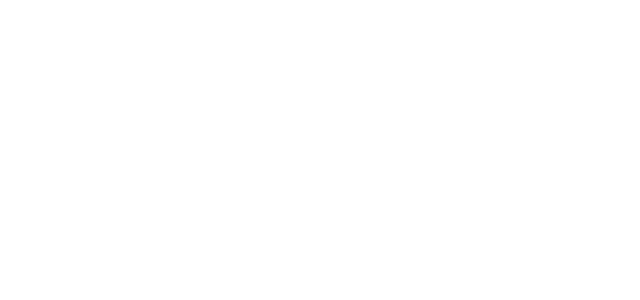
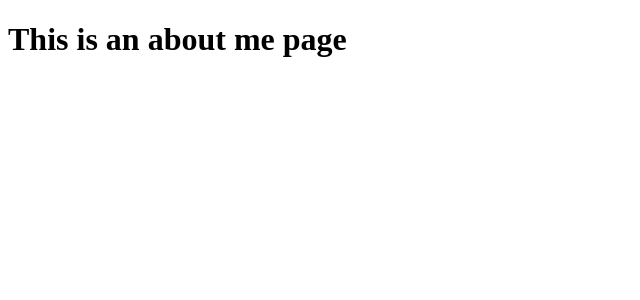
Before and after one commit to Monneky/Personal_Portfolio, a React (Create React App) app in the folder personal-portfolio/: page /about_me in a window 1280 px wide. Before the commit this address had no page. Shown: the top 300 px of the page, without its empty margins (0-640 px from the left). Built offline with nearby package versions, Linux system fonts and the light colour scheme.

Commit message:
we add some content more exactly a header only to be sure about the routing. We add the route for all pages

```diff
--- a/personal-portfolio/src/App.js
+++ b/personal-portfolio/src/App.js
@@ -4,15 +4,21 @@
     Route,
     Routes
 } from 'react-router-dom';
-import HomePage from './Pages/Home Page/HomePage'
-
+import HomePage from './Pages/Home Page/HomePage';
+import AboutMe from './Pages/AboutMe/AboutMe';
+import Blog from './Pages/Blog/Blog';
+import Experience from './Pages/Experience/Experience';
+import Contact from './Pages/Contact/Contact';
 const App = () => {
     return(
         <BrowserRouter>
             <div>
                 <Routes>
                     <Route path='/' element={ <HomePage /> }/>
-                    <Route path='/blog' element={<h1>This is my blog</h1>} />
+                    <Route path='/about_me' element={ <AboutMe/> } />
+                    <Route path='/blog' element={ <Blog/> } />
+                    <Route path='/experience' element={ <Experience/> } />
+                    <Route path='/contact' element={ <Contact/> }/>
                 </Routes>
             </div>
         </BrowserRouter>
--- a/personal-portfolio/src/Pages/AboutMe/AboutMe.js
+++ b/personal-portfolio/src/Pages/AboutMe/AboutMe.js
@@ -0,0 +1,11 @@
+import React from 'react';
+
+const AboutMe = () => {
+    return(
+        <div>
+            <h1>This is an about me page</h1>
+        </div>
+    );
+};
+
+export default AboutMe;
--- a/personal-portfolio/src/Pages/Blog/Blog.js
+++ b/personal-portfolio/src/Pages/Blog/Blog.js
@@ -0,0 +1,11 @@
+import React from 'react';
+
+const blog = () => {
+    return(
+        <div>
+            <h1>This is my blog page</h1>
+        </div>
+    );
+};
+
+export default blog;
--- a/personal-portfolio/src/Pages/Contact/Contact.js
+++ b/personal-portfolio/src/Pages/Contact/Contact.js
@@ -0,0 +1,11 @@
+import React from "react";
+
+const Contact = () => {
+    return(
+        <div>
+            <h1>this is my contact page</h1>
+        </div>
+    );
+};
+
+export default Contact;
--- a/personal-portfolio/src/Pages/Experience/Experience.js
+++ b/personal-portfolio/src/Pages/Experience/Experience.js
@@ -0,0 +1,11 @@
+import React from "react";
+
+const Experience = () => {
+    return(
+        <div>
+            <h1>This is my experience page</h1>
+        </div>
+    );
+};
+
+export default Experience;
--- a/personal-portfolio/src/Pages/Home Page/HomePage.js
+++ b/personal-portfolio/src/Pages/Home Page/HomePage.js
@@ -2,7 +2,9 @@
 
 const HomePage = () => {
     return(
-        <h1>Home page</h1>
+        <div>
+            <h1>Home page</h1>
+        </div>
     );
 };
 
--- a/personal-portfolio/src/index.js
+++ b/personal-portfolio/src/index.js
@@ -1,5 +1,5 @@
 import React from 'react';
 import ReactDOM from 'react-dom';
-import App from './app'
+import App from './App'
 
 ReactDOM.render(<App/>, document.getElementById('root'));
```
